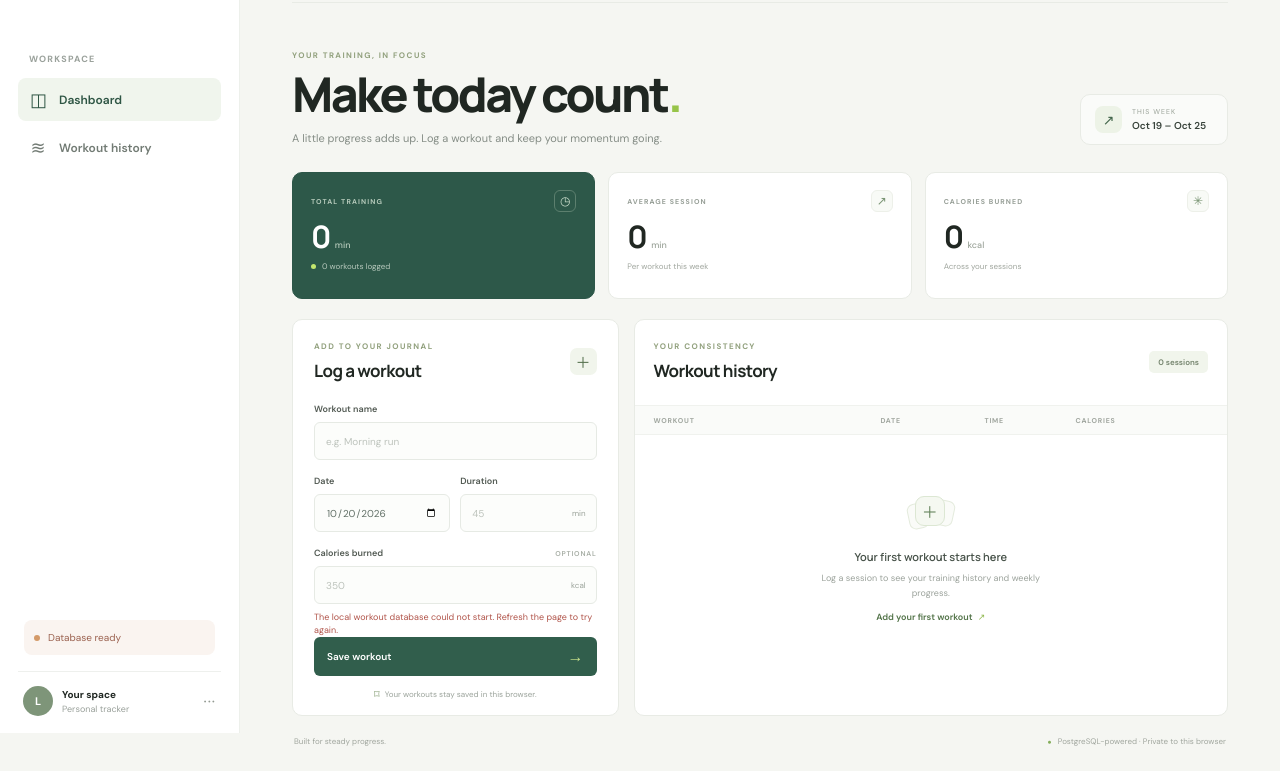
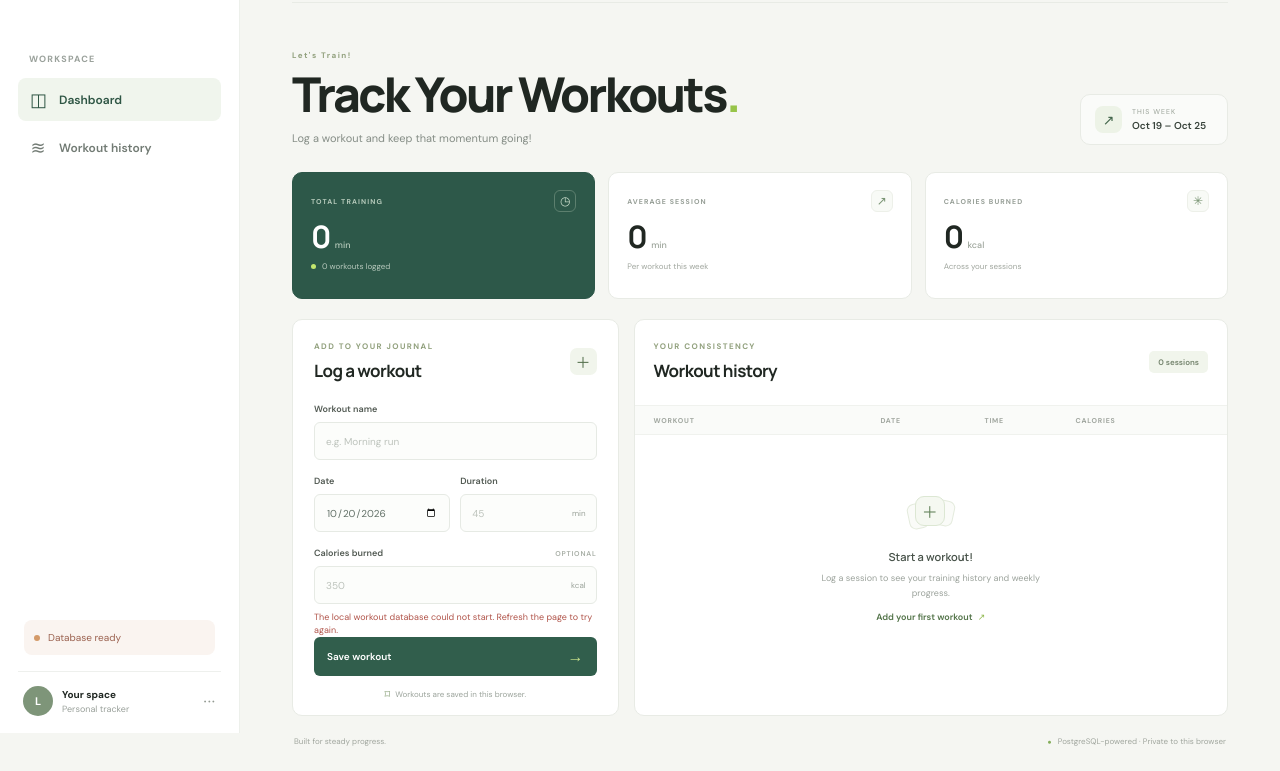
Before and after one commit to Cooberrr/fitnessTracker, a website built with Vite: page index.html in a window 1280 px wide. Shown: the part 67-838 px from the top of the page. Built offline with nearby package versions, Linux system fonts and the light colour scheme; what @electric-sql/pglite would draw is missing.

Commit message:
Standardized wording on index.html

```diff
--- a/index.html
+++ b/index.html
@@ -32,9 +32,9 @@
 
         <section id="dashboard" class="welcome-row">
           <div>
-            <p class="eyebrow">YOUR TRAINING, IN FOCUS</p>
-            <h1>Make today<br class="mobile-break" /> count<span class="title-period">.</span></h1>
-            <p class="welcome-copy">A little progress adds up. Log a workout and keep your momentum going.</p>
+            <p class="eyebrow">Let's Train!</p>
+            <h1>Track Your<br class="mobile-break" /> Workouts<span class="title-period">.</span></h1>
+            <p class="welcome-copy"> Log a workout and keep that momentum going!</p>
           </div>
           <div class="week-pill"><span class="week-icon">↗</span><span><small>THIS WEEK</small><strong id="week-date-range">—</strong></span></div>
         </section>
@@ -80,7 +80,7 @@
               <div class="input-suffix"><input id="workout-calories" name="calories" type="number" min="0" max="9999999" step="0.1" placeholder="350" /><span>kcal</span></div>
               <div id="form-message" class="form-message" role="status" aria-live="polite"></div>
               <button class="submit-button" type="submit"><span>Save workout</span><span class="button-arrow">→</span></button>
-              <p class="form-hint"><span class="hint-lock">⌑</span> Your workouts stay saved in this browser.</p>
+              <p class="form-hint"><span class="hint-lock">⌑</span> Workouts are saved in this browser.</p>
             </form>
           </section>
 
@@ -93,7 +93,7 @@
             <div id="workout-list" class="workout-list" aria-live="polite"></div>
             <div id="empty-state" class="empty-state">
               <div class="empty-illustration" aria-hidden="true"><span>＋</span><i></i><b></b></div>
-              <strong>Your first workout starts here</strong>
+              <strong>Start a workout!</strong>
               <p>Log a session to see your training history and weekly progress.</p>
               <a href="#log-title" class="empty-link">Add your first workout <span>↗</span></a>
             </div>
```
